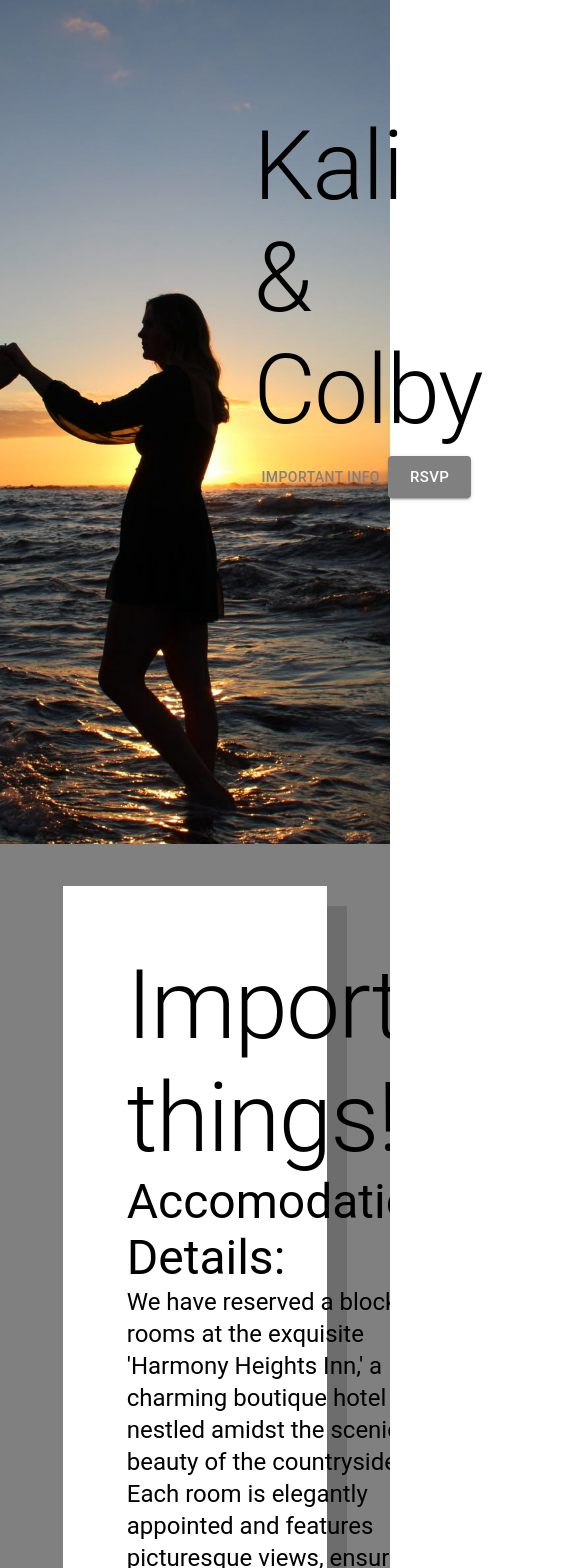
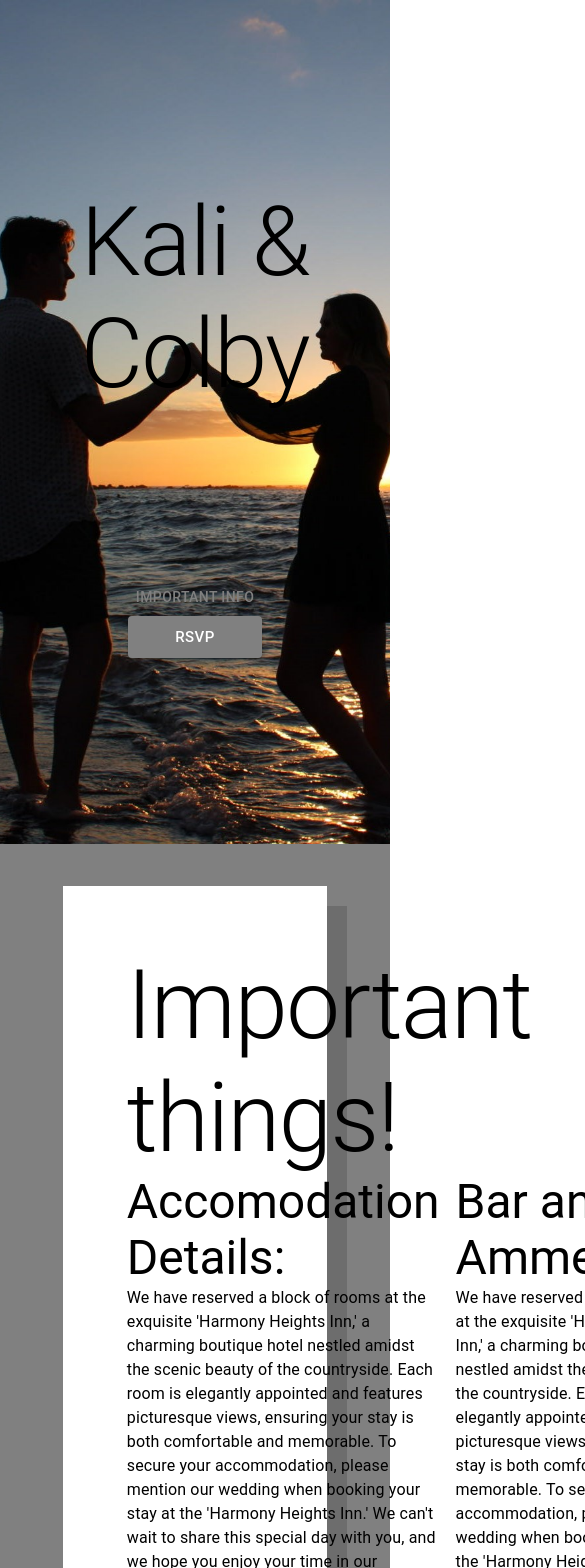
Before and after one commit to JackCotter/WeddingRSVP, a Next.js app in the folder client/: page / in a window 390 px wide. Shown: the top 1568 px of the page, 585 px wide, since content can reach past the window. Built offline with nearby package versions, Linux system fonts and the light colour scheme.

Commit message:
made mobile media queries looks great

```diff
--- a/client/pages/index.tsx
+++ b/client/pages/index.tsx
@@ -54,15 +54,15 @@ export default function Home() {
         {showRsvpModal && <RsvpModal onClose={() => setShowRsvpModal(false)} />}
       </div>
       <Box className={style["important-info"]}>
-        <Typography className={style["cursive"]} variant="h1">
+        <Typography className={style["cursive-h1"]} variant="h1">
           Important things!
         </Typography>
         <Stack direction="row" spacing={2}>
           <Stack direction="column">
-            <Typography className={style["cursive"]} variant="h3">
+            <Typography className={style["cursive-h3"]} variant="h3">
               Accomodation Details:
             </Typography>
-            <Typography className={style["cursive"]} variant="h5">
+            <Typography className={style["cursive-body"]} variant="body1">
               We have reserved a block of rooms at the exquisite 'Harmony
               Heights Inn,' a charming boutique hotel nestled amidst the scenic
               beauty of the countryside. Each room is elegantly appointed and
@@ -74,10 +74,10 @@ export default function Home() {
             </Typography>
           </Stack>
           <Stack direction="column">
-            <Typography className={style["cursive"]} variant="h3">
+            <Typography className={style["cursive-h3"]} variant="h3">
               Bar and Ammenities:
             </Typography>
-            <Typography className={style["cursive"]} variant="h5">
+            <Typography className={style["cursive-body"]} variant="body1">
               We have reserved a block of rooms at the exquisite 'Harmony
               Heights Inn,' a charming boutique hotel nestled amidst the scenic
               beauty of the countryside. Each room is elegantly appointed and
--- a/client/styles/Home.module.css
+++ b/client/styles/Home.module.css
@@ -4,7 +4,6 @@
   display: flex;
   justify-content: center;
   align-items: center;
-  overflow: hidden;
   width: 100%;
   height: 100%;
   background-color: gray;
@@ -12,36 +11,12 @@
 
 .main-page {
   background-image: url('../public/main.jpg');
-  background-position: center;
+  background-position: 25% 0%;
   background-size: cover;
+  max-width: 100%;
   width: 100%;
   height: 100vh;
   display: flex;
-  align-items: flex-start;
-  justify-content: flex-end;
-}
-
-.important-info {
-  background-color: #f7e9f7;
-  background-size: cover; /* Adjust the sizing of the background */
-  /* border-style: double; */
-  margin-top: 5vh;
-  margin-bottom: 5vh;
-  padding: 7.5vh;
-  font-family: 'Dancing Script', cursive;
-  position: relative;
-  height: 82vh;
-  width: 35vw;
-  background: white;
-  border-radius: 0% 0% 0% 0% / 0% 0% 0% 0% ;
-  box-shadow: 20px 20px rgba(0,0,0,.15);
-  transition: all .4s ease;
-}
-
-.important-info:hover {
-  border-radius: 0% 0% 50% 50% / 0% 0% 5% 5% ;
-  box-shadow: 10px 10px rgba(0,0,0,.25);
-  translate: -5px -5px;
 }
 
 .rsvp-button {
@@ -63,11 +38,14 @@
   color: gray;
 }
 
-.cursive {
-  font-family: 'Dancing Script', cursive;
+.button-container {
+  padding-top: 1vh;
+  display: flex;
+  flex-direction: row;
 }
 
 .hero-text-container {
+  flex: 1;
   display: flex;
   justify-content: center;
   align-items: center;
@@ -76,18 +54,121 @@
 
 .hero-text {
   font-family: 'Dancing Script', cursive;
-  font-size: 140px;
+  font-size: 10vw;
   color: black;
-}
-
-.button-container {
-  padding-top: 10px;
 }
 
 .hero-container {
   display: flex;
+  align-items: center;
   flex-direction: column;
   position: absolute;
   left: 65%;
   top: 13%;
 }
+
+.cursive-h1 {
+  font-family: 'Dancing Script', cursive;
+  font-size: 8vh;
+}
+.cursive-h3 {
+  font-family: 'Dancing Script', cursive;
+  font-size: 4vh;
+}
+.cursive-body {
+  font-family: 'Dancing Script', cursive;
+  font-size: 2.7vh;
+}
+
+@media only screen and (max-width: 450px) {
+.main-page {
+  background-image: url('../public/main-mobile.jpg');
+  background-position: center;
+  /* background-size: cover; */
+  max-width: 100%;
+  width: 100%;
+  height: 100vh;
+  display: flex;
+  align-items: center;
+  justify-content: center;
+}
+.cursive-h1 {
+  font-family: 'Dancing Script', cursive;
+  font-size: 3vh;
+}
+.cursive-h3 {
+  font-family: 'Dancing Script', cursive;
+  font-size: 2vh;
+}
+.cursive-body {
+  font-family: 'Dancing Script', cursive;
+  font-size: 1.5vh;
+}
+.hero-container {
+  display: flex;
+  align-items: center;
+  flex-direction: column;
+  position: static;
+}
+.button-container {
+  padding-top: 20vh;
+  display: flex;
+  flex-direction: column;
+}
+}
+
+@media only screen and (max-width: 700px) and (min-width:450px) {
+.main-page {
+  background-image: url('../public/main.jpg');
+  background-position: 25% 0%;
+  max-width: 100%;
+  width: 100%;
+  height: 100vh;
+  display: flex;
+  align-items: center;
+  justify-content: center;
+}
+.cursive-h1 {
+  font-family: 'Dancing Script', cursive;
+  font-size: 3vh;
+}
+.cursive-h3 {
+  font-family: 'Dancing Script', cursive;
+  font-size: 2vh;
+}
+.cursive-body {
+  font-family: 'Dancing Script', cursive;
+  font-size: 1.5vh;
+}
+.hero-container {
+  display: flex;
+  align-items: center;
+  flex-direction: column;
+}
+.button-container {
+  padding-top: 20vh;
+  display: flex;
+  flex-direction: column;
+}
+}
+.important-info {
+  background-color: #f7e9f7;
+  background-size: cover;
+  margin-top: 5vh;
+  margin-bottom: 5vh;
+  padding: 7.5vh;
+  font-family: 'Dancing Script', cursive;
+  position: relative;
+  height: 82vh;
+  width: 35vw;
+  background: white;
+  border-radius: 0% 0% 0% 0% / 0% 0% 0% 0% ;
+  box-shadow: 20px 20px rgba(0,0,0,.15);
+  transition: all .4s ease;
+}
+
+.important-info:hover {
+  border-radius: 0% 0% 50% 50% / 0% 0% 5% 5% ;
+  box-shadow: 10px 10px rgba(0,0,0,.25);
+  translate: -5px -5px;
+}
```
Also changed, not shown: client/public/main-mobile.jpg (added).
